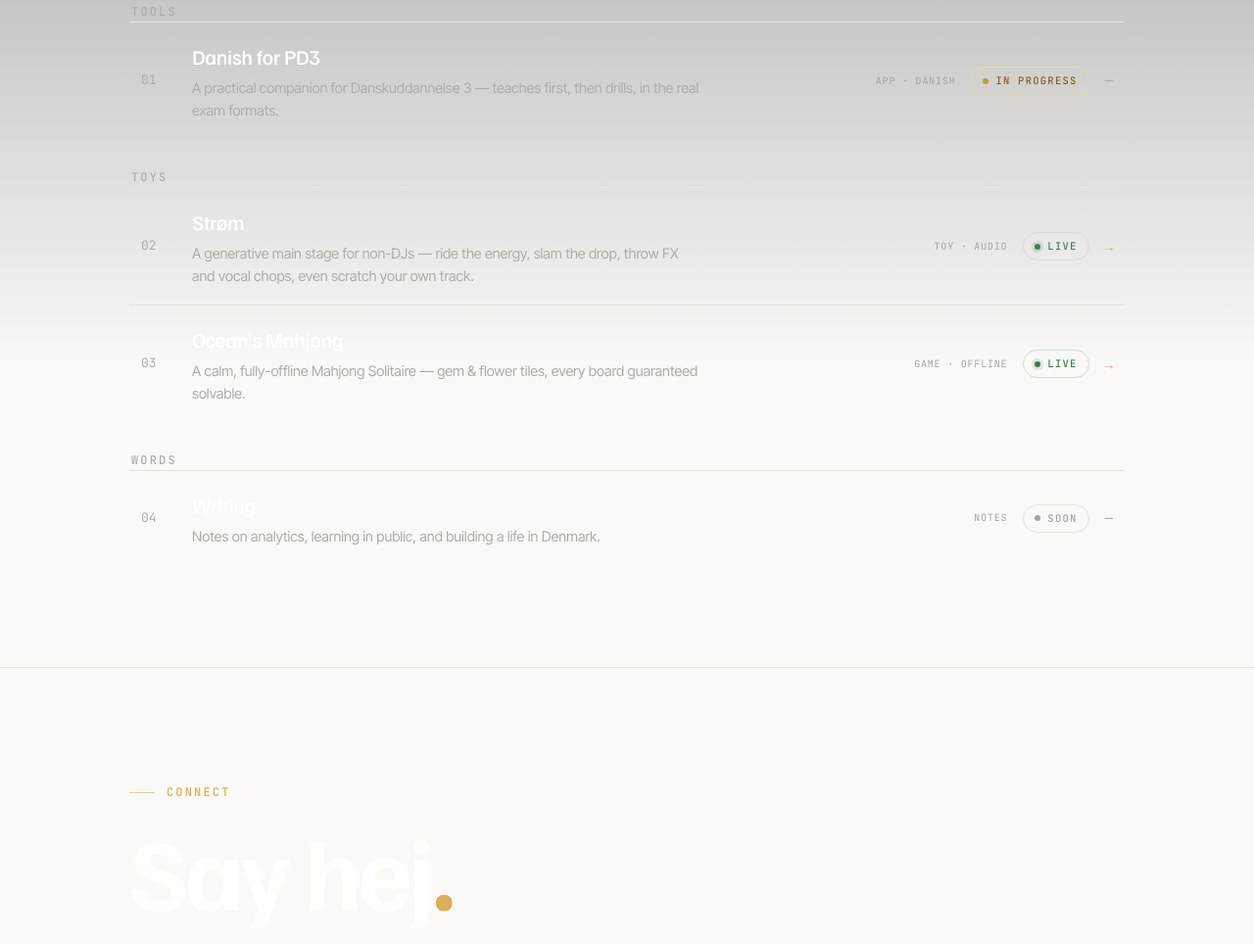
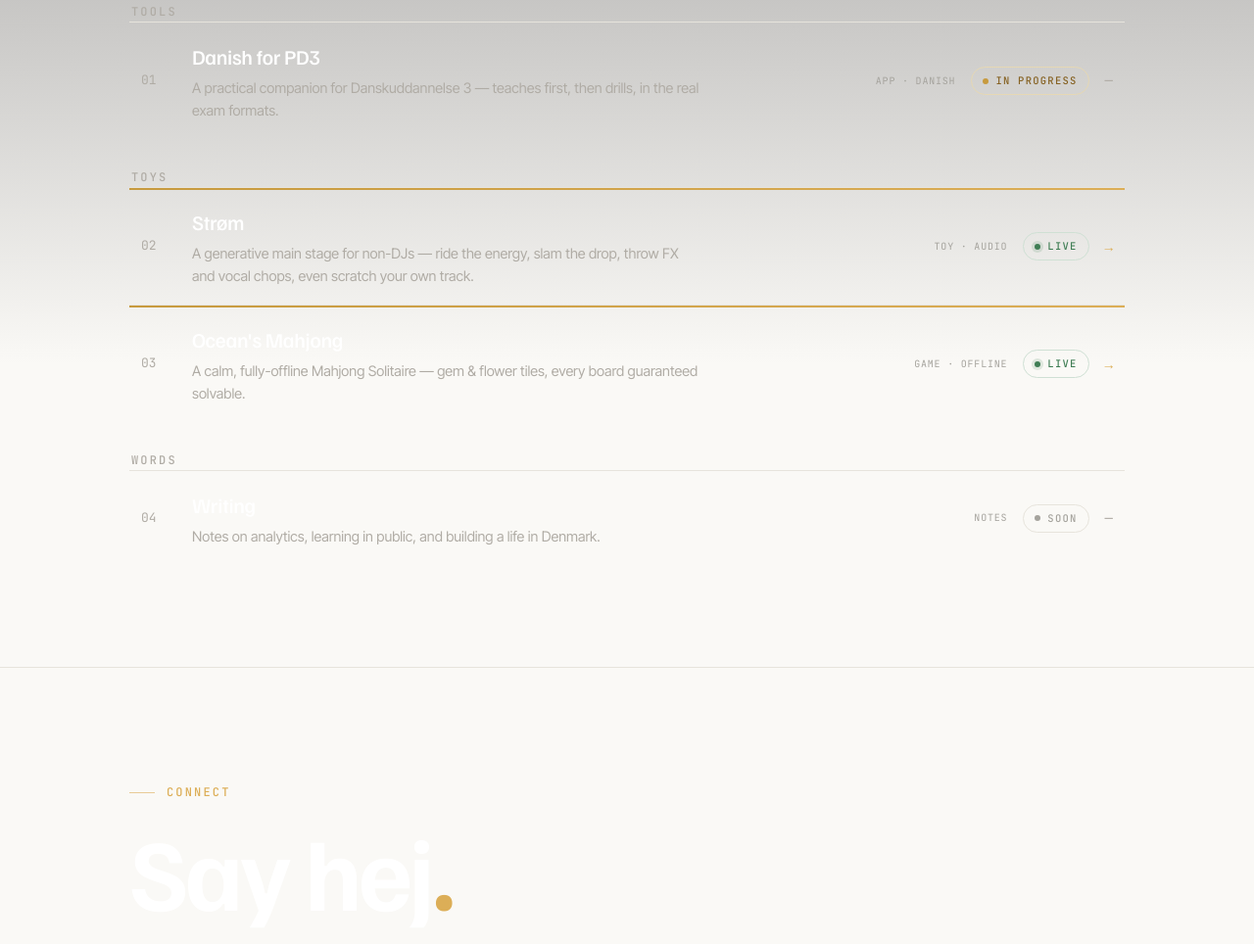
Before and after one commit to gauravvedi80/gauravvedi.com, a plain HTML site: page index.html in a window 1280 px wide. Shown: the part 1609-2573 px from the top of the page at 98% size. Drawn offline with Linux system fonts and the light colour scheme.

Commit message:
home: index row-lighting keyed to viewport position, not the bead

```diff
--- a/index.html
+++ b/index.html
@@ -397,6 +397,15 @@ footer .dk{font-family:'JetBrains Mono',monospace;letter-spacing:.06em}
     document.querySelectorAll('.reveal').forEach(el=>el.classList.add('is-visible'));
   }
 
+  // ── the index: rows light up as they cross the vertical center of the
+  // viewport (previously driven by the bead's y-position; now viewport-relative) ──
+  if (!reduceMo) {
+    const rowIO = new IntersectionObserver((entries) => {
+      entries.forEach(e => e.target.classList.toggle('lit', e.isIntersecting));
+    }, { rootMargin: '-45% 0px -45% 0px' });
+    document.querySelectorAll('#index .idx-row.live').forEach(r => rowIO.observe(r));
+  }
+
   // ── the index: self-count, status filters ──
   const idxRows = [...document.querySelectorAll('#index .idx-row')];
   const idxCount = document.getElementById('idxCount');
```
